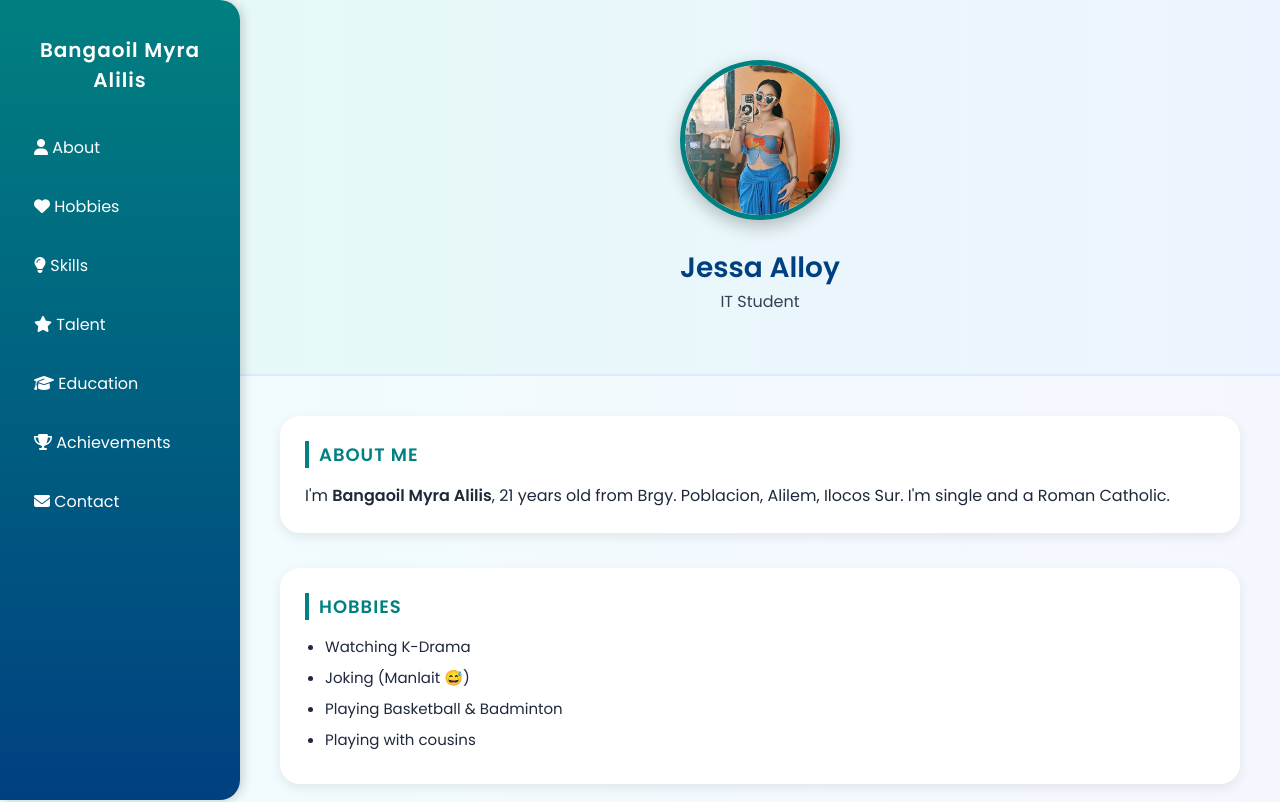
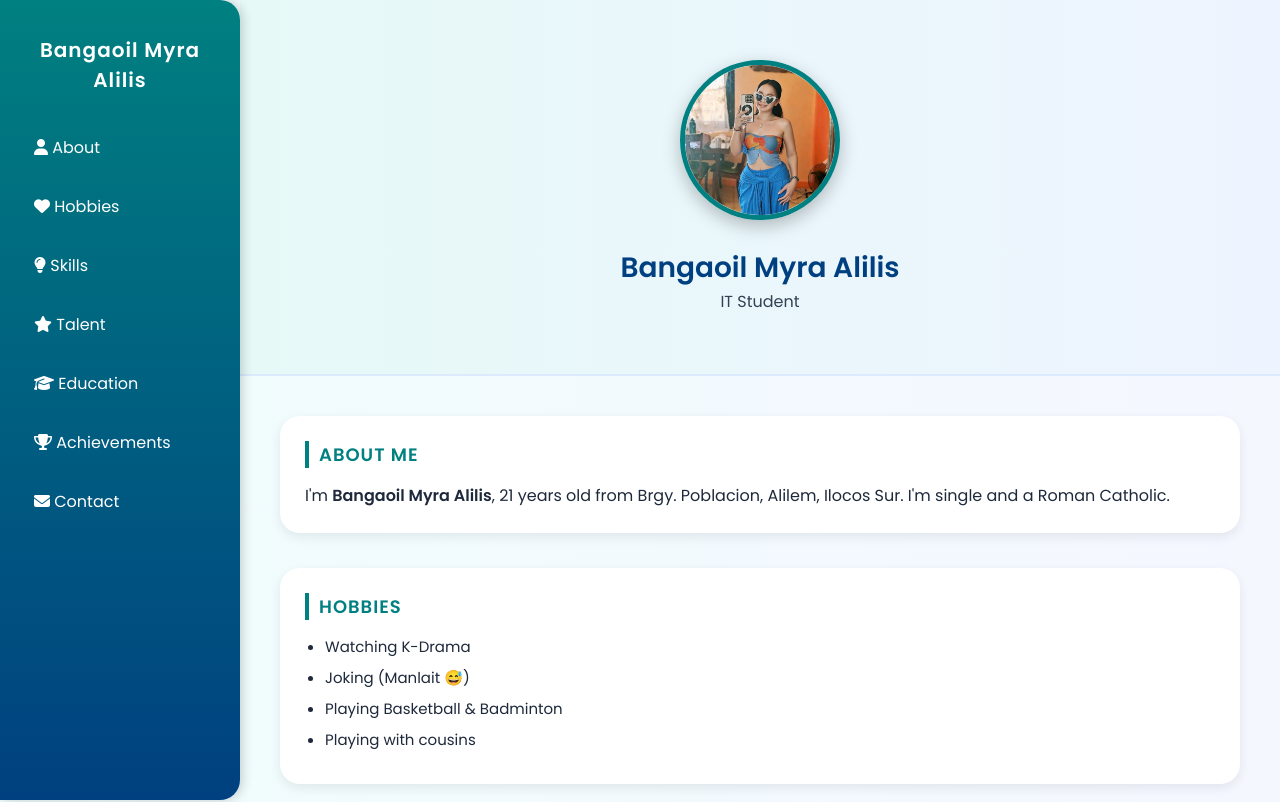
Before and after one commit to Malara337/MY-Profile, a plain HTML site: page index.html in a window 1280 px wide. Shown: the top 802 px of the page. Drawn offline with Linux system fonts and the light colour scheme.

Commit message:
Update index.html

```diff
--- a/index.html
+++ b/index.html
@@ -220,7 +220,7 @@
   <div class="content">
     <div class="hero">
       <img src="myra.jfif" alt="Profile">
-      <h2>Jessa Alloy</h2>
+      <h2>Bangaoil Myra Alilis</h2>
       <p>IT Student</p>
     </div>
 
```
